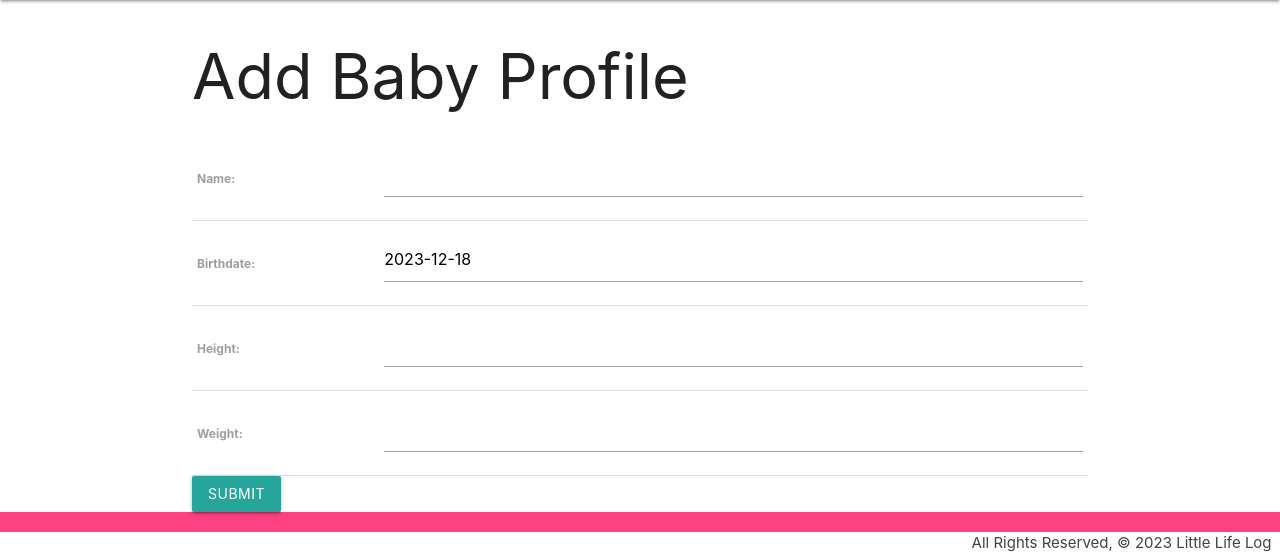
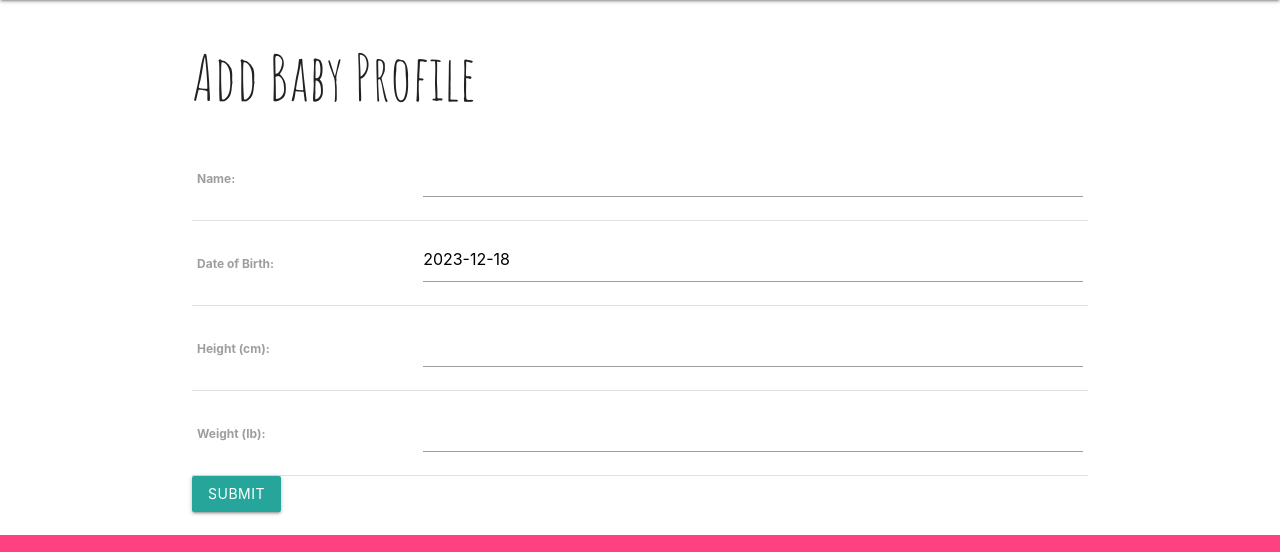
Before and after one commit to bz-888/little-life-log, a Django app: page /babies/create/ in a window 1280 px wide. Shown: the part 64-616 px from the top of the page. Run offline with Django 5.2, Linux system fonts and the light colour scheme.

Commit message:
update page title font and add labels to add baby form unit of measure

```diff
--- a/main_app/models.py
+++ b/main_app/models.py
@@ -17,9 +17,9 @@ class Playdate(models.Model):
 #main model
 class Baby(models.Model):
    name = models.CharField(max_length=100)
-   date_of_birth = models.DateField('Birthdate')
-   height = models.FloatField()
-   weight = models.FloatField()
+   date_of_birth = models.DateField('Date of Birth')
+   height = models.FloatField('Height (cm)')
+   weight = models.FloatField('Weight (lb)')
    playdate = models.ManyToManyField(Playdate)
    user = models.ForeignKey(User, on_delete=User)
 
--- a/main_app/static/css/style.css
+++ b/main_app/static/css/style.css
@@ -8,3 +8,7 @@
 .top-links {
     color: #424242;
 }
+
+.page-title {
+    font-family: 'Amatic SC', sans-serif;
+}
--- a/main_app/templates/about.html
+++ b/main_app/templates/about.html
@@ -2,7 +2,7 @@
 
 
 {% block content %}
-<h1>About Little Life </h1>
+<h1 class="page-title">About Little Life </h1>
 <hr>
 
 <p>
@@ -14,8 +14,6 @@
 	developmental milestones but also facilitates seamless
 	coordination for playdates with fellow parents.
 </p>
-
-<br>
 
 <p>
 	With Little Life Log, stay informed about your child's
--- a/main_app/templates/babies/detail.html
+++ b/main_app/templates/babies/detail.html
@@ -9,7 +9,7 @@
 				<span class="card-title">{{ baby.name }}</span>
 				<p>Parent User: {{baby.user.name}}</p>
 				<p>Date of Birth: {{ baby.date_of_birth }}</p>
-				<p>Age: Functionality Incoming</p>
+				<p>Age (months): Functionality Incoming</p>
 				<p>Height (cm): {{ baby.height }}</p>
 				<p>Weight (lb): {{ baby.weight }}</p>
 			</div>
@@ -32,7 +32,7 @@
 					<th>Date</th>
 					<th>Meal</th>
 					<th>Time</th>
-					<th>Amount</th>
+					<th>Amount (ml)</th>
 				</tr>
 			</thead>
 			<tbody>
--- a/main_app/templates/babies/index.html
+++ b/main_app/templates/babies/index.html
@@ -2,7 +2,7 @@
 
 
 {% block content %}
-<h1>Little Life List</h1>
+<h1 class="page-title">Little Life List</h1>
 
 {% for baby in babies %}
 <a href="{% url 'detail' baby.id %}">
--- a/main_app/templates/home.html
+++ b/main_app/templates/home.html
@@ -3,7 +3,7 @@
 
 {% block content %}
 
-<h1>Home Page</h1>
+<h1 class="page-title">Home Page</h1>
 <hr>
 <p>Welcome to Little Life Log!</p>
 
--- a/main_app/templates/main_app/baby_confirm_delete.html
+++ b/main_app/templates/main_app/baby_confirm_delete.html
@@ -1,7 +1,7 @@
 {% extends 'base.html' %}
 
 {% block content %}
-<h1>Remove Child Profile</h1>
+<h1 class="page-title">Remove Child Profile</h1>
 
 <h4>Are you sure you want to remove child profile<span>{{ object.name }}</span>?</h4>
 <form action="" method="POST">
--- a/main_app/templates/main_app/baby_form.html
+++ b/main_app/templates/main_app/baby_form.html
@@ -3,9 +3,9 @@
 {% block content %}
 
 {% if object %}
-<h1>Edit <span>{{ object.name }}</span></h1>
+<h1 class="page-title">Edit <span>{{ object.name }}</span></h1>
 {% else %}
-<h1>Add Baby Profile</h1>
+<h1 class="page-title">Add Baby Profile</h1>
 {% endif %}
 
 <form action="" method="Post">
@@ -27,4 +27,6 @@
 	});
 </script>
 
+<br>
+
 {% endblock content %}
--- a/main_app/templates/main_app/playdate_confirm_delete.html
+++ b/main_app/templates/main_app/playdate_confirm_delete.html
@@ -1,7 +1,7 @@
 {% extends 'base.html' %}
 
 {% block content %}
-<h1>Delete Playdate</h1>
+<h1 class="page-title">Delete Playdate</h1>
 
 <h4>Are you sure you want to delete playdate<span>{{ object.name }}</span>?</h4>
 
--- a/main_app/templates/main_app/playdate_detail.html
+++ b/main_app/templates/main_app/playdate_detail.html
@@ -1,7 +1,7 @@
 {% extends 'base.html' %}
 {% block content %}
 
-<h1>Playdate Details</h1>
+<h1 class="page-title">Playdate Details</h1>
 
 <div class="row">
     <div class="col s6 col-offset-3">
--- a/main_app/templates/main_app/playdate_form.html
+++ b/main_app/templates/main_app/playdate_form.html
@@ -2,9 +2,9 @@
 
 {% block content %}
 {% if object %}
-<h1>Edit <span class="teal-text">{{object.name}}</span></h1>
+<h1 class="page-title">Edit <span class="teal-text">{{object.name}}</span></h1>
 {% else %}
-<h1>Add a Playdate:</h1>
+<h1 class="page-title">Add a Playdate:</h1>
 {% endif %}
 <form action="" method="post">
     {% csrf_token %}
--- a/main_app/templates/main_app/playdate_list.html
+++ b/main_app/templates/main_app/playdate_list.html
@@ -1,7 +1,7 @@
 {% extends 'base.html' %}
 {% block content %}
 
-<h1>Playdate List</h1>
+<h1 class="page-title">Playdate List</h1>
 
 {% for playdate in playdate_list %}
 <a href="{% url 'playdates_detail' playdate.id %}">
--- a/main_app/templates/registration/login.html
+++ b/main_app/templates/registration/login.html
@@ -1,7 +1,7 @@
 {% extends 'base.html' %}
 
 {% block content %}
-<h1>Log In</h1>
+<h1 class="page-title">Log In</h1>
 <form method="POST" action="{% url 'login' %}">
     {% csrf_token %}
     {{ form.as_p }}
--- a/main_app/templates/registration/signup.html
+++ b/main_app/templates/registration/signup.html
@@ -1,7 +1,7 @@
 {% extends 'base.html' %}
 
 {% block content %}
-<h1>Sign Up</h1>
+<h1 class="page-title">Sign Up</h1>
 
 <form method="POST" action="{% url 'signup' %}">
     {% csrf_token %}
```
Also changed, not shown: main_app/migrations/0003_alter_baby_date_of_birth_alter_baby_height_and_more.py (added).
